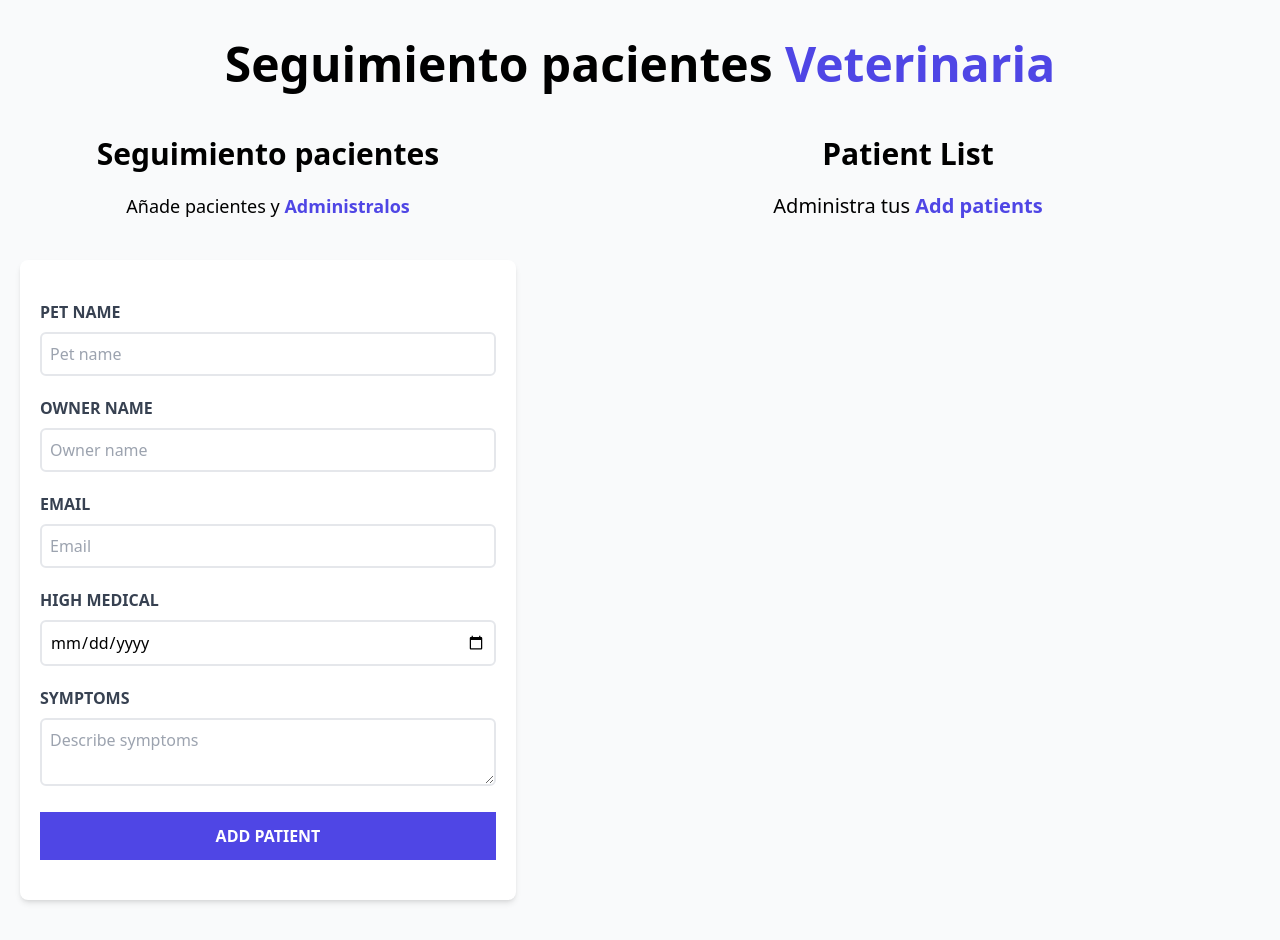
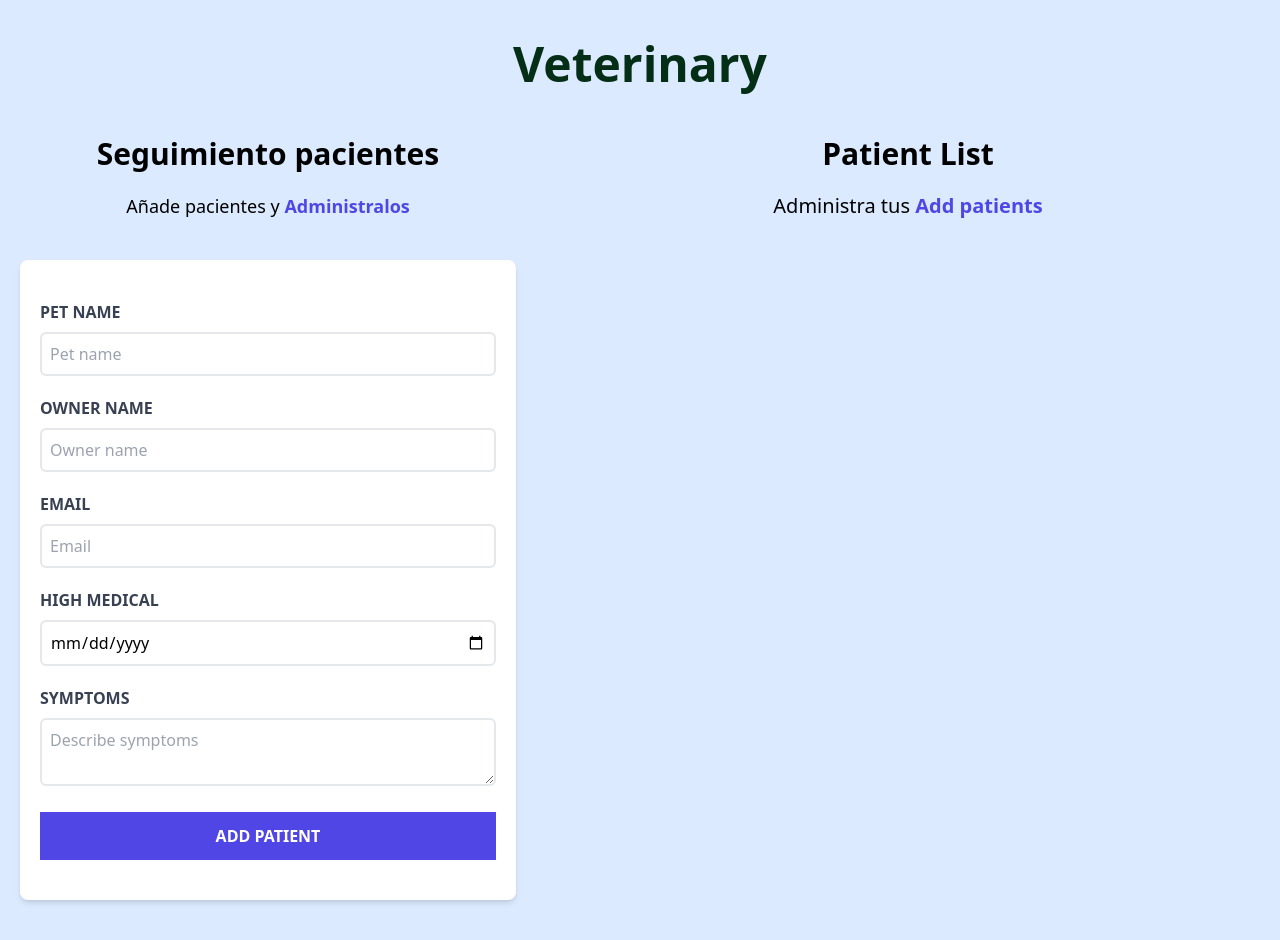
Before and after one commit to ClaudioRdo/appointments-project, a React (Vite) app: page / in a window 1280 px wide. Built offline with nearby package versions, Linux system fonts and the light colour scheme.

Commit message:
changed background

```diff
--- a/src/App.jsx
+++ b/src/App.jsx
@@ -26,7 +26,7 @@ function App() {
   };
 
   return (
-    <div className="container mx-auto mt-10">
+    <div className="container mx-auto pt-10 bg-blue-100">
       <Header />
       <div className="mt-12 md:flex">
         <Form
--- a/src/components/Header.jsx
+++ b/src/components/Header.jsx
@@ -1,8 +1,7 @@
 const Header = () => {
   return (
-    <h1 className="font-black text-5xl text-center md:w-2/3 mx-auto">
-      Seguimiento pacientes {" "}
-      <span className="text-indigo-600">Veterinaria</span>
+    <h1 className="font-black text-5xl text-center text-green-950 md:w-2/3 mx-auto">
+      Veterinary
     </h1>
   )
 }
--- a/tailwind.config.js
+++ b/tailwind.config.js
@@ -1,6 +1,6 @@
 /** @type {import('tailwindcss').Config} */
 export default {
-  content: ["./index.html", "./src/**/*.jsx"],
+  content: ["index.html", "./src/**/*.jsx"],
   theme: {
     extend: {},
   },
```
